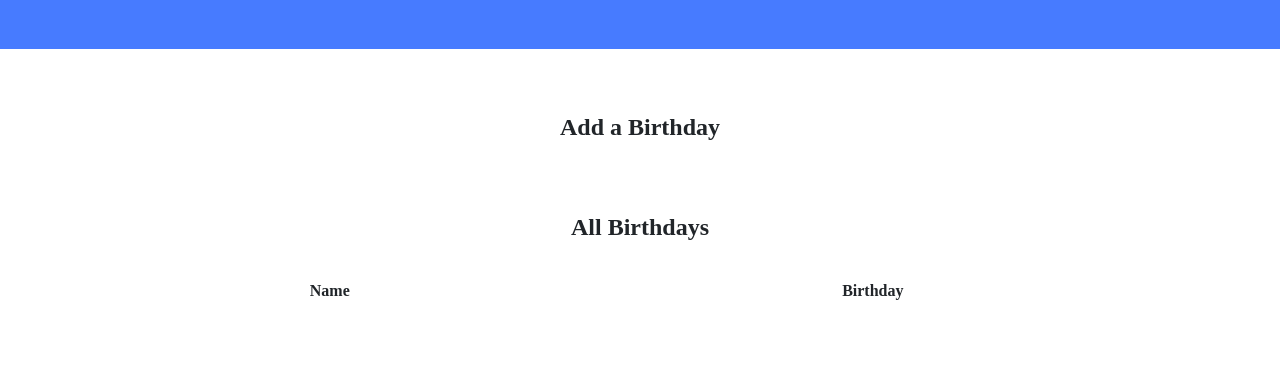
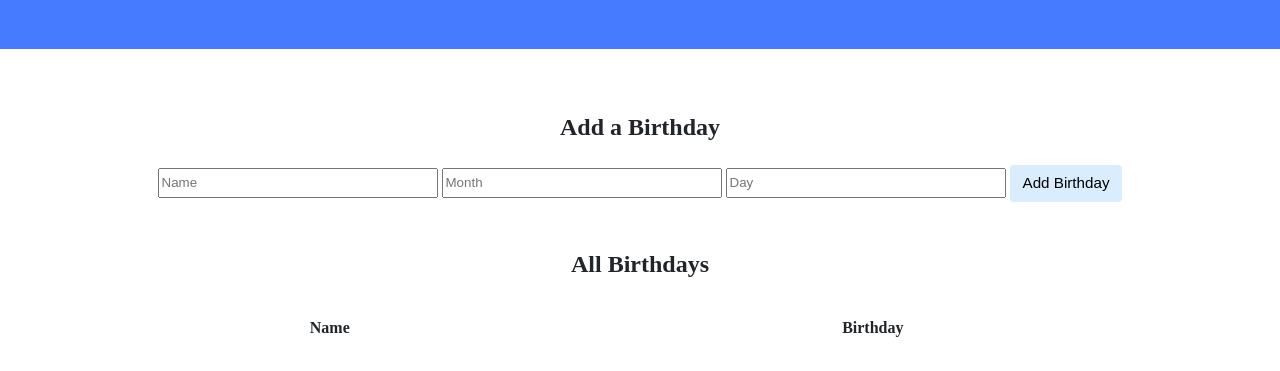
Before and after one commit to aagusdemarco/CS50x, a plain HTML site: page birthdays/templates/index.html in a window 1280 px wide. Shown: the part 151-522 px from the top of the page. Drawn offline with Linux system fonts and the light colour scheme.

Commit message:
Mon, Jun 10, 2024, 4:52 PM -03:00

```diff
--- a/birthdays/templates/index.html
+++ b/birthdays/templates/index.html
@@ -15,9 +15,12 @@
 
                 <h2>Add a Birthday</h2>
                 <!-- TODO: Create a form for users to submit a name, a month, and a day -->
-                 <form>
-
-                 </form>
+                <form action="/" method="post">
+                    <input name="name" placeholder="Name" type="text">
+                    <input name="month" placeholder="Month" type="number" min="1" max="12">
+                    <input name="day" placeholder="Day" type="number" min="1" max="31">
+                    <input type="submit" value="Add Birthday">
+                </form>
             </div>
 
             <div class="section">
```
Also changed, not shown: 1 other file.
